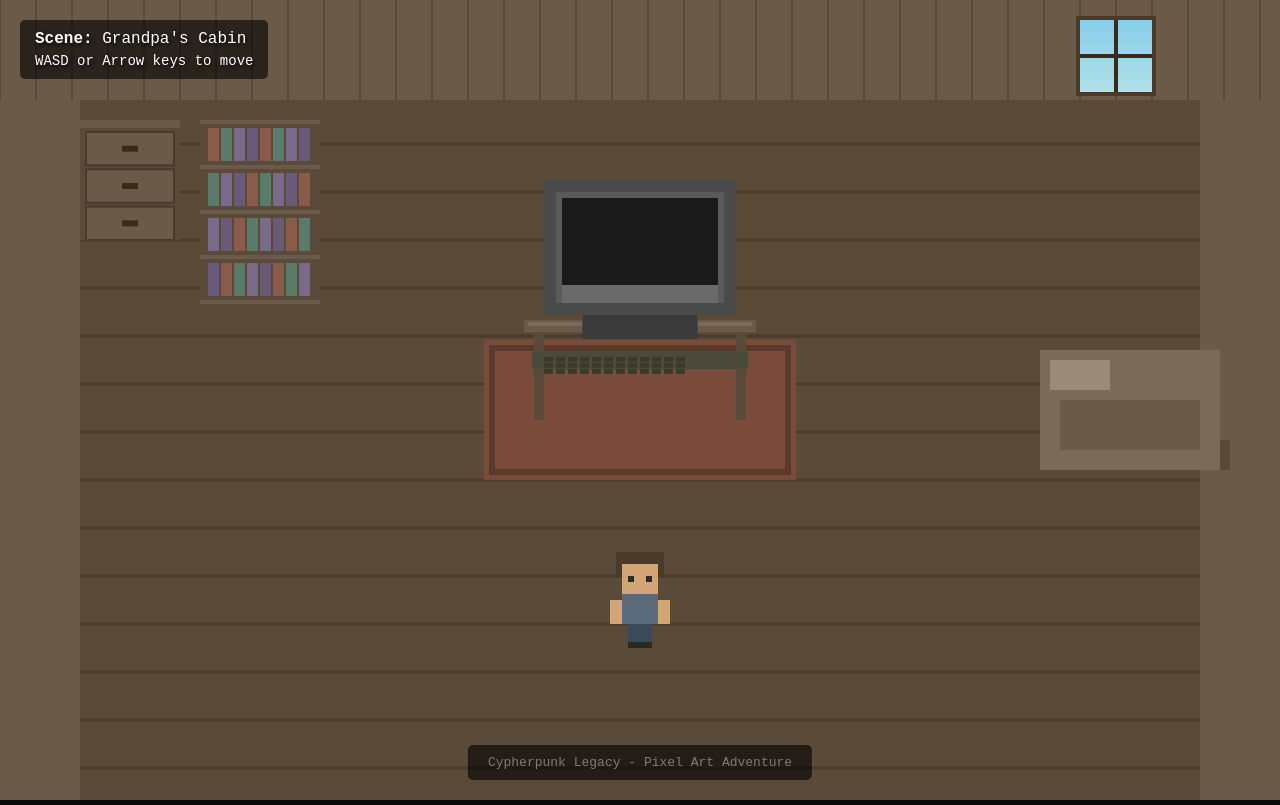
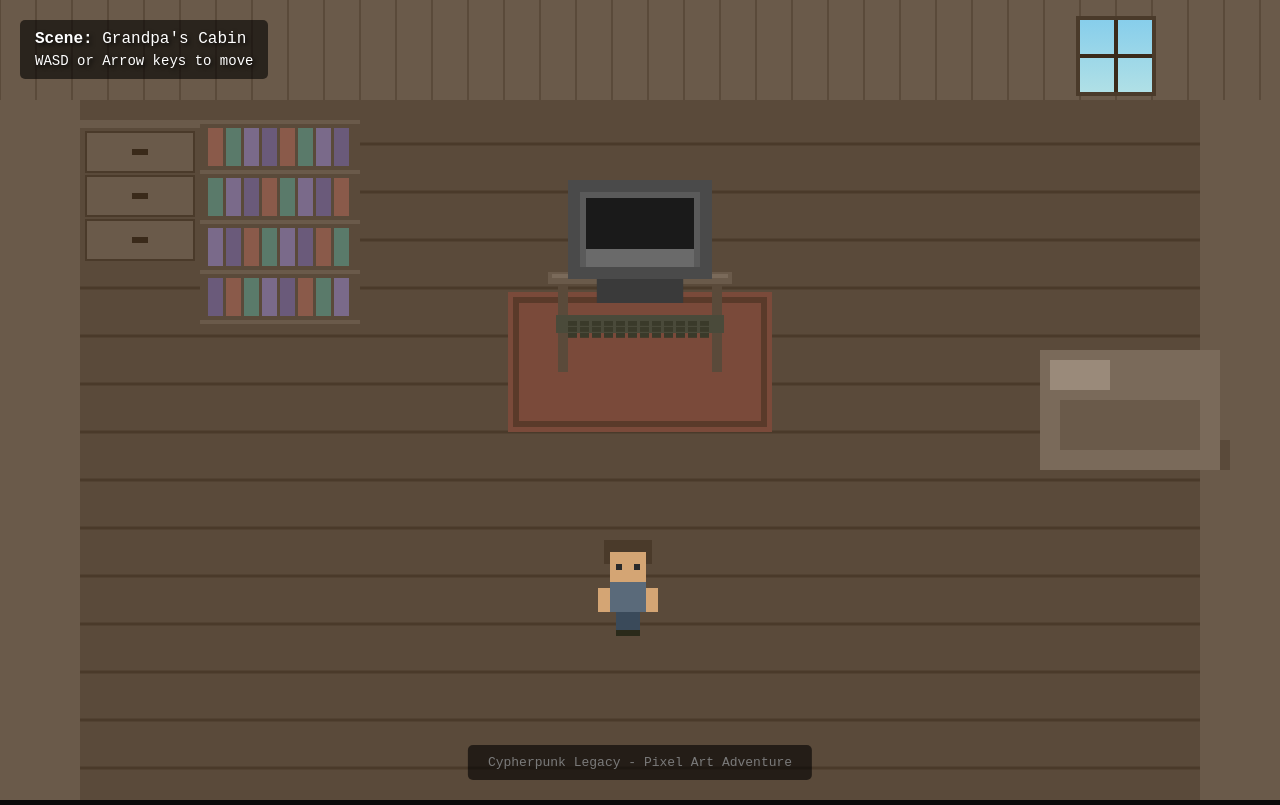
Before and after one commit to cypherpunk-classic/cypherpunk-legacy, a plain HTML site: page grandpa-room-prototype.html in a window 1280 px wide. Drawn offline with Linux system fonts and the light colour scheme.

Commit message:
Update grandpa-room-prototype.html

```diff
--- a/grandpa-room-prototype.html
+++ b/grandpa-room-prototype.html
@@ -607,7 +607,7 @@
 
         // ==================== Pixel Art Settings ====================
         const PIXEL = 6; // Pixel block size
-        const CHAR_SIZE = 24; // Character size in pixels (adjusted for better proportion)
+        const CHAR_SIZE = 28; // Character size in pixels (adjusted for better proportion)
 
         // ==================== Player Character ====================
         const player = {
@@ -632,8 +632,8 @@
         };
 
         function updateComputerPosition() {
-            computer.width = 32 * PIXEL;
-            computer.height = 30 * PIXEL;
+            computer.width = 24 * PIXEL;
+            computer.height = 22 * PIXEL;
             computer.x = (canvas.width - computer.width) / 2;
             computer.y = canvas.height / 2 - 220;
         }
@@ -643,8 +643,8 @@
         const drawer = {
             x: 0,
             y: 0,
-            width: 100,
-            height: 120,
+            width: 120,
+            height: 140,
             interactRadius: 80
         };
 
@@ -663,13 +663,13 @@
 
             collisionRects = [
                 // Bookshelf (top-left, next to drawer)
-                { x: 200, y: 120, width: 120, height: 180 },
+                { x: 200, y: 120, width: 160, height: 200 },
                 // Drawer (top-left corner)
                 { x: drawer.x, y: drawer.y, width: drawer.width, height: 40 },
                 // Bed right
                 { x: w - 250, y: h/2 - 80, width: 200, height: 150 },
-                // Computer desk and computer (full collision box)
-                { x: computer.x - 10, y: computer.y, width: computer.width + 20, height: computer.height },
+                // Computer (only top half to allow player to stand at desk)
+                { x: computer.x, y: computer.y, width: computer.width, height: computer.height * 0.5 },
                 // Top wall area
                 { x: 0, y: 0, width: w, height: 100 }
             ];
@@ -1022,8 +1022,8 @@
         }
 
         function drawBookshelf(x, y) {
-            const w = 120;
-            const h = 180;
+            const w = 160;
+            const h = 200;
             // Shelf body
             ctx.fillStyle = '#5a4a3a';
             ctx.fillRect(x, y, w, h);
@@ -1037,7 +1037,7 @@
             for (let shelf = 0; shelf < 4; shelf++) {
                 for (let book = 0; book < 8; book++) {
                     ctx.fillStyle = bookColors[(shelf + book) % 4];
-                    ctx.fillRect(x + 8 + book * 13, y + 8 + shelf * (h/4), 11, h/4 - 12);
+                    ctx.fillRect(x + 8 + book * 18, y + 8 + shelf * (h/4), 15, h/4 - 12);
                 }
             }
         }
```
